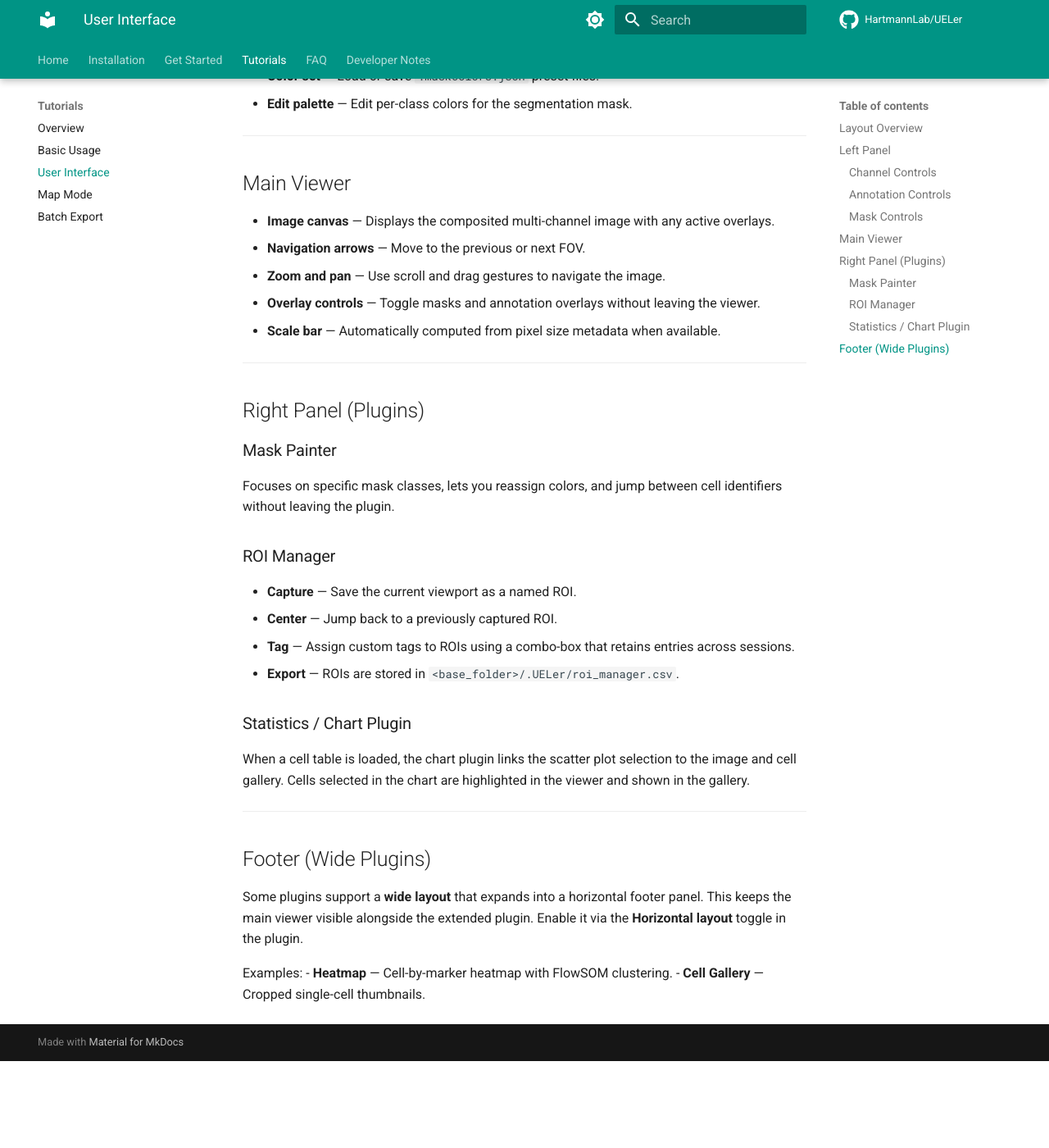
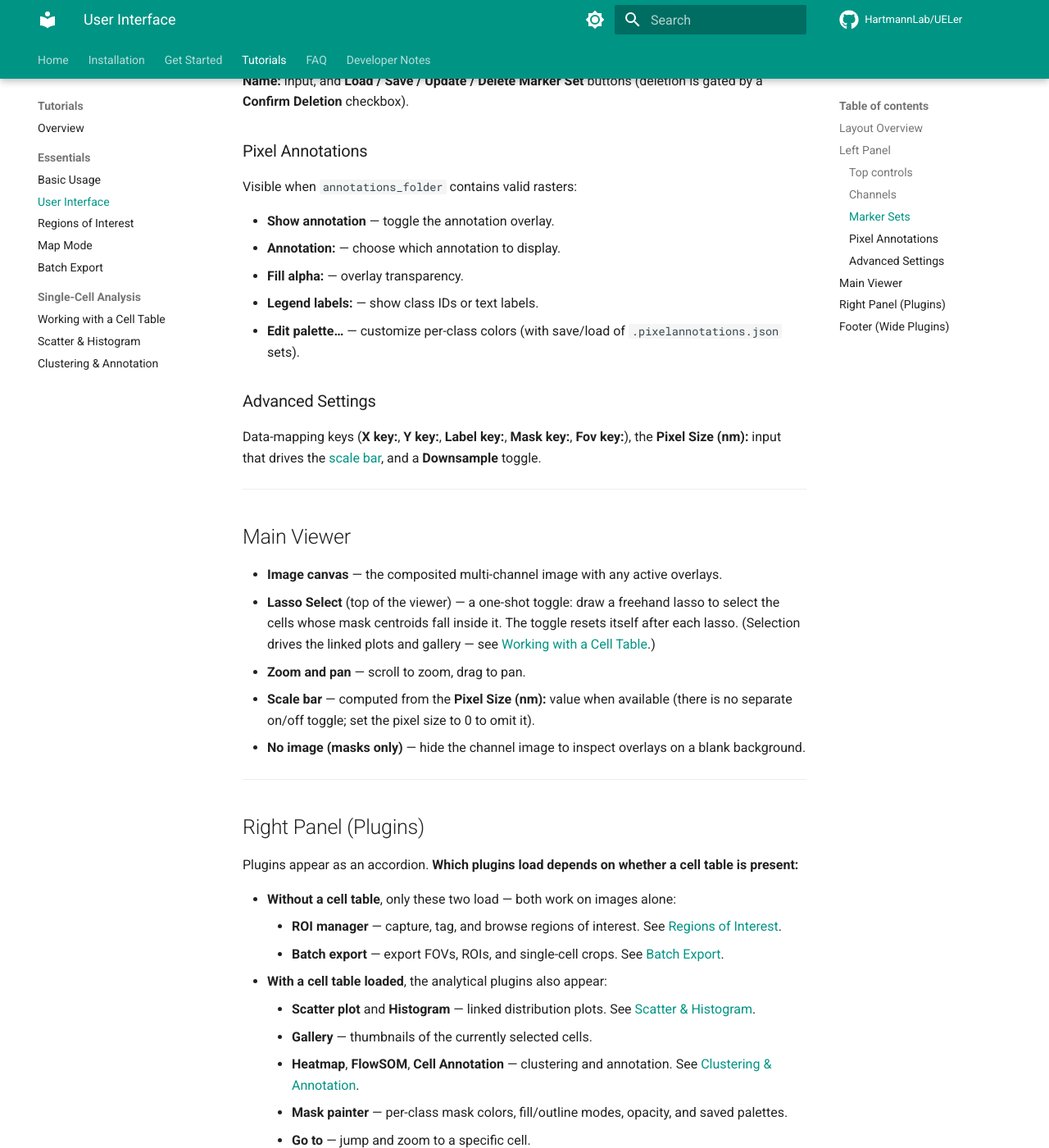
Before and after one commit to HartmannLab/UELer, an MkDocs documentation site: the page built from docs/tutorials/user-interface.md, in a window 1280 px wide and 1400 px high, scrolled down 1836 px. Shown: the whole window at 82% size. Built offline with MkDocs 1.6.1 and Material for MkDocs 9.7.7, drawn with Linux system fonts in a browser that asks for light colours; comment, search, counter and statistics services are not loaded; before the commit the page ends 3130 px from its top, so only the background shows below that; some of the changed text lies outside the part shown.

Commit message:
feat: Enhance tutorials and documentation structure; add new tutorials for cell table, clustering, and ROI management

```diff
--- a/docs/tutorials/index.md
+++ b/docs/tutorials/index.md
@@ -1,19 +1,53 @@
 # Tutorials
 
-Welcome to the UELer tutorials. Each tutorial focuses on a specific area of the viewer.
+These tutorials build up from simply viewing images to full single-cell analysis. You don't need to
+read them in order, but each section assumes you're comfortable with the one before it.
 
 ---
 
-## Beginner
+## A quick note on cell tables
 
-| Tutorial | Description |
+UELer works in two modes, and it's worth knowing which one you're in:
+
+- **Without a cell table**, UELer is an image viewer. You can browse channels, overlay masks and
+  annotations, capture regions of interest, and batch-export images.
+- **With a cell table loaded**, UELer becomes a linked single-cell explorer — scatter plots,
+  histograms, heatmaps, clustering, and the cell gallery all light up and stay synchronized with the
+  image.
+
+This isn't just a suggestion: the viewer only loads the analytical plugins once a cell table is
+present. With no cell table, the right panel shows just the **ROI manager** and **Batch export**
+plugins. See [Working with a Cell Table](cell-table.md) for how to load one.
+
+---
+
+## Part 1 · Essentials
+
+Everything here works on images alone — no cell table required.
+
+| Tutorial | What you'll learn |
 |---|---|
-| [Basic Usage](basic-usage.md) | Launch the viewer and navigate between FOVs |
-| [User Interface](user-interface.md) | Understand the four main regions of the UI |
+| [Basic Usage](basic-usage.md) | Launch the viewer, pick an FOV, select channels, and navigate |
+| [User Interface](user-interface.md) | A reference map of the four regions and every left-panel control |
+| [Regions of Interest](roi-manager.md) | Capture, tag, and browse ROIs that persist across sessions |
+| [Map Mode](map-mode.md) | Stitch multiple FOVs into one spatial canvas *(opt-in feature)* |
+| [Batch Export](export.md) | Export full FOVs, ROIs, and single-cell crops to image files |
 
-## Intermediate
+---
 
-| Tutorial | Description |
+## Part 2 · Single-Cell Analysis
+
+These features require a **cell table** (a per-cell feature CSV, e.g. from `ark-analysis`).
+
+| Tutorial | What you'll learn |
 |---|---|
-| [Map Mode](map-mode.md) | Stitch multiple FOVs into a spatial overview |
-| [Batch Export](export.md) | Export full FOVs, ROIs, and single-cell images |
+| [Working with a Cell Table](cell-table.md) | Load a table, understand linked selection, and use the cell gallery |
+| [Scatter & Histogram](scatter-histogram.md) | Explore marker distributions with linked brushing |
+| [Clustering & Annotation](clustering-annotation.md) | Heatmaps, FlowSOM clustering, and saving annotation checkpoints |
+
+---
+
+!!! tip "New here?"
+    Start with [Basic Usage](basic-usage.md), then skim the [User Interface](user-interface.md)
+    reference. Once you have a cell table, move on to
+    [Working with a Cell Table](cell-table.md).
--- a/docs/tutorials/user-interface.md
+++ b/docs/tutorials/user-interface.md
@@ -1,6 +1,7 @@
 # User Interface
 
-The UELer UI is divided into four main regions.
+This page is a reference map of the UELer interface — the four main regions and the controls in each.
+For a hands-on first run, see [Basic Usage](basic-usage.md).
 
 ![GUI preview](../GUI_preview.png)
 
@@ -10,77 +11,94 @@
 
 | Region | Location | Contents |
 |---|---|---|
-| **Left panel** | Left column | Channel, Annotation, and Mask accordion controls |
-| **Main viewer** | Center | Image display, overlay controls, FOV navigation |
-| **Right panel** | Right column | Plugin tools (Mask Painter, ROI Manager, statistics) |
-| **Footer** (optional) | Bottom | Wide plugin tabs, e.g., horizontal heatmap or gallery |
+| **Left panel** | Left column | FOV selector, channel / mask / annotation controls, marker sets, advanced settings |
+| **Main viewer** | Center | Image canvas, lasso toggle, zoom/pan, scale bar |
+| **Right panel** | Right column | Plugin tools (accordion) |
+| **Footer** (optional) | Bottom | Wide plugin tabs (e.g. heatmap, multi-scatter) |
 
-Wide plugins toggle the footer automatically when activated.
+Some plugins move themselves into the footer automatically when they need the extra width.
 
 ---
 
 ## Left Panel
 
-### Channel Controls
+### Top controls
 
-- **Cache Size** — Number of FOVs kept in memory simultaneously.
-- **Select Image** — Choose the active FOV.
-- **Channel Selection** — Multi-select list of available channels. Hold **Shift** to select a range.
-- **Marker Set** — Load a pre-defined combination of channels, colors, and contrast ranges.
-- **Channel grid view** — Renders each visible channel as a separate labelled subplot for side-by-side comparison.
+- **Select Image:** — choose the active FOV.
+- **Cache Size:** — number of FOVs kept in memory at once (default 100).
 
-### Annotation Controls
+### Channels
 
-Visible when `annotations_folder` contains valid rasters (`<fov>_<annotation>.tif`).
+- **Channels:** — a tag input for the visible channels (add/remove one chip at a time; no
+  Shift/Ctrl range select).
+- Per-channel **color** dropdown, visibility checkbox, and **Min** / **Max** contrast sliders.
+- **Show channel legend** — display a color key for the visible channels.
+- **Channel grid view** — render each visible channel as its own labelled pane in a synchronized grid.
+- **Mask &lt;name&gt;** dropdowns + enable checkboxes, and **Mask outline px:** — control segmentation
+  mask overlays. (For per-class fill/outline, opacity, and saved palettes, use the **Mask painter**
+  plugin below.)
 
-- **Overlay toggle** — Enable/disable the annotation overlay.
-- **Display mode** — Choose between mask outlines, annotation fills, or a combined view.
-- **Opacity** — Adjust fill transparency.
-- **Edit palette** — Customize per-class colors and display labels.
+### Marker Sets
 
-### Mask Controls
+Save and restore named channel/color/contrast combinations: **Marker Set:** dropdown, **Set Name:**
+input, and **Load / Save / Update / Delete Marker Set** buttons (deletion is gated by a **Confirm
+Deletion** checkbox).
 
-Visible when `masks_folder` is configured.
+### Pixel Annotations
 
-- **Mask overlay** — Enable/disable segmentation mask display.
-- **Color set** — Load or save `.maskcolors.json` preset files.
-- **Edit palette** — Edit per-class colors for the segmentation mask.
+Visible when `annotations_folder` contains valid rasters:
+
+- **Show annotation** — toggle the annotation overlay.
+- **Annotation:** — choose which annotation to display.
+- **Fill alpha:** — overlay transparency.
+- **Legend labels:** — show class IDs or text labels.
+- **Edit palette…** — customize per-class colors (with save/load of `.pixelannotations.json` sets).
+
+### Advanced Settings
+
+Data-mapping keys (**X key:**, **Y key:**, **Label key:**, **Mask key:**, **Fov key:**), the
+**Pixel Size (nm):** input that drives the [scale bar](#main-viewer), and a **Downsample** toggle.
 
 ---
 
 ## Main Viewer
 
-- **Image canvas** — Displays the composited multi-channel image with any active overlays.
-- **Navigation arrows** — Move to the previous or next FOV.
-- **Zoom and pan** — Use scroll and drag gestures to navigate the image.
-- **Overlay controls** — Toggle masks and annotation overlays without leaving the viewer.
-- **Scale bar** — Automatically computed from pixel size metadata when available.
+- **Image canvas** — the composited multi-channel image with any active overlays.
+- **Lasso Select** (top of the viewer) — a one-shot toggle: draw a freehand lasso to select the cells
+  whose mask centroids fall inside it. The toggle resets itself after each lasso. (Selection drives
+  the linked plots and gallery — see [Working with a Cell Table](cell-table.md).)
+- **Zoom and pan** — scroll to zoom, drag to pan.
+- **Scale bar** — computed from the **Pixel Size (nm):** value when available (there is no separate
+  on/off toggle; set the pixel size to 0 to omit it).
+- **No image (masks only)** — hide the channel image to inspect overlays on a blank background.
 
 ---
 
 ## Right Panel (Plugins)
 
-### Mask Painter
+Plugins appear as an accordion. **Which plugins load depends on whether a cell table is present:**
 
-Focuses on specific mask classes, lets you reassign colors, and jump between cell identifiers without leaving the plugin.
+- **Without a cell table**, only these two load — both work on images alone:
+    - **ROI manager** — capture, tag, and browse regions of interest. See [Regions of Interest](roi-manager.md).
+    - **Batch export** — export FOVs, ROIs, and single-cell crops. See [Batch Export](export.md).
+- **With a cell table loaded**, the analytical plugins also appear:
+    - **Scatter plot** and **Histogram** — linked distribution plots. See [Scatter & Histogram](scatter-histogram.md).
+    - **Gallery** — thumbnails of the currently selected cells.
+    - **Heatmap**, **FlowSOM**, **Cell Annotation** — clustering and annotation. See [Clustering & Annotation](clustering-annotation.md).
+    - **Mask painter** — per-class mask colors, fill/outline modes, opacity, and saved palettes.
+    - **Go to** — jump and zoom to a specific cell.
+    - **Cell Table Editor** — write a value onto the selected cells.
+    - **Cell tooltip label** — choose which cell-table columns appear in the hover tooltip.
 
-### ROI Manager
-
-- **Capture** — Save the current viewport as a named ROI.
-- **Center** — Jump back to a previously captured ROI.
-- **Tag** — Assign custom tags to ROIs using a combo-box that retains entries across sessions.
-- **Export** — ROIs are stored in `<base_folder>/.UELer/roi_manager.csv`.
-
-### Statistics / Chart Plugin
-
-When a cell table is loaded, the chart plugin links the scatter plot selection to the image and cell gallery. Cells selected in the chart are highlighted in the viewer and shown in the gallery.
+!!! note "Panel order"
+    The right-panel accordion order is not curated — locate a plugin by its name rather than its
+    position.
 
 ---
 
 ## Footer (Wide Plugins)
 
-Some plugins support a **wide layout** that expands into a horizontal footer panel. This keeps the main viewer visible alongside the extended plugin. Enable it via the **Horizontal layout** toggle in the plugin.
+Some plugins expand into a horizontal footer panel so the main viewer stays visible alongside them:
 
-Examples:
-- **Heatmap** — Cell-by-marker heatmap with FlowSOM clustering.
-- **Cell Gallery** — Cropped single-cell thumbnails.
+- **Heatmap** — enable **Horizontal layout** in the plugin to move it to the footer.
+- **Scatter plot** — moves to the footer automatically when more than one scatter is active.
--- a/mkdocs.yml
+++ b/mkdocs.yml
@@ -62,10 +62,16 @@
   - Get Started: getting-started.md
   - Tutorials:
       - Overview: tutorials/index.md
-      - Basic Usage: tutorials/basic-usage.md
-      - User Interface: tutorials/user-interface.md
-      - Map Mode: tutorials/map-mode.md
-      - Batch Export: tutorials/export.md
+      - Essentials:
+          - Basic Usage: tutorials/basic-usage.md
+          - User Interface: tutorials/user-interface.md
+          - Regions of Interest: tutorials/roi-manager.md
+          - Map Mode: tutorials/map-mode.md
+          - Batch Export: tutorials/export.md
+      - Single-Cell Analysis:
+          - Working with a Cell Table: tutorials/cell-table.md
+          - Scatter & Histogram: tutorials/scatter-histogram.md
+          - Clustering & Annotation: tutorials/clustering-annotation.md
   - FAQ: faq.md
   - Developer Notes:
       - Overview: develop-notes/index.md
```
Also changed, not shown: docs/tutorials/basic-usage.md (+51 -16 lines), docs/tutorials/cell-table.md (added, +92 -0 lines), docs/tutorials/clustering-annotation.md (added, +85 -0 lines), docs/tutorials/export.md (+58 -45 lines), docs/tutorials/map-mode.md (+39 -21 lines), docs/tutorials/roi-manager.md (added, +87 -0 lines), docs/tutorials/scatter-histogram.md (added, +73 -0 lines).
